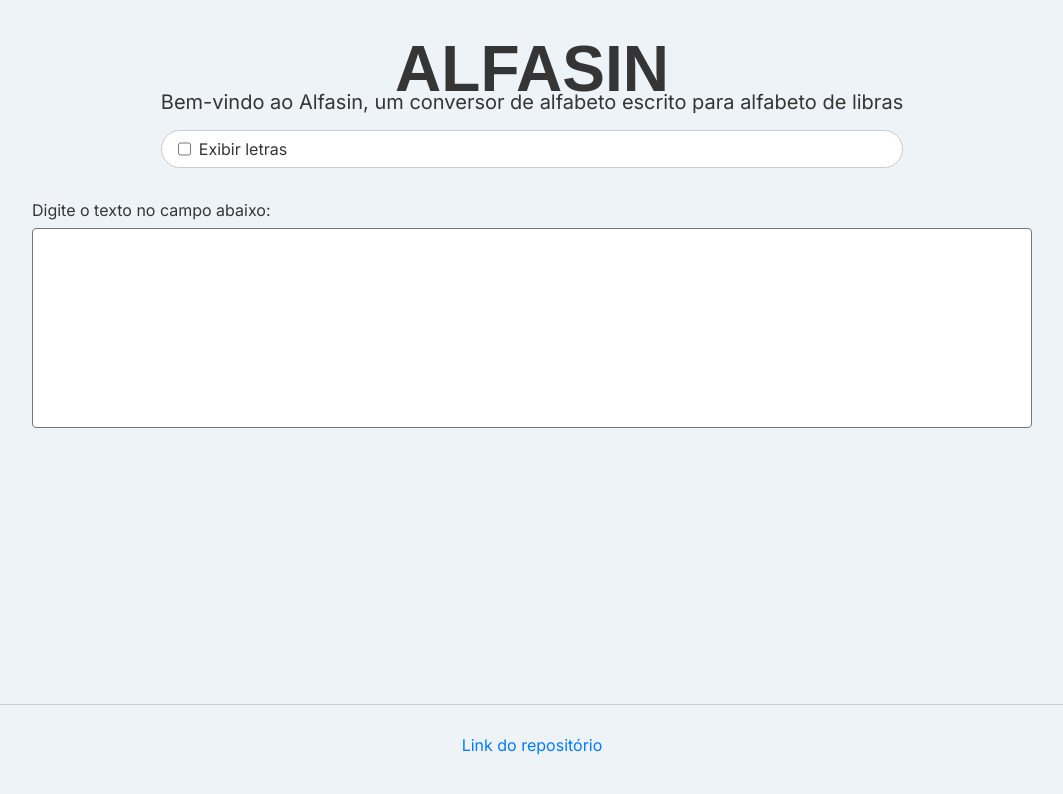
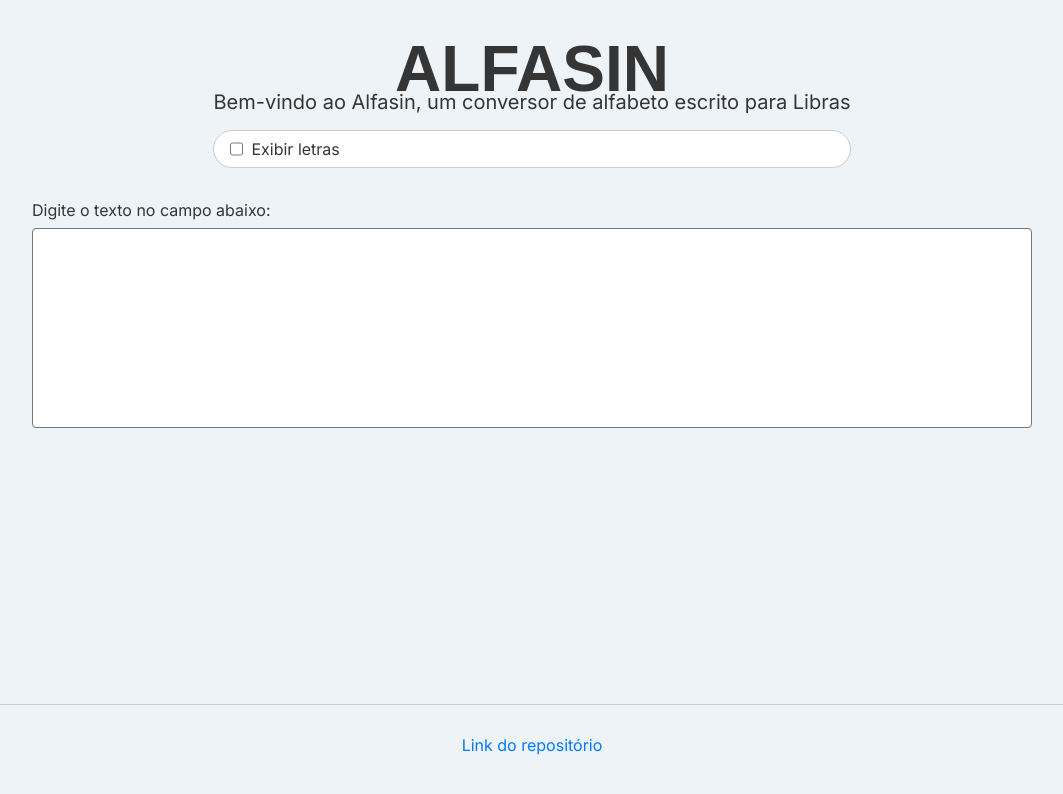
Before and after one commit to victormedeiros1/alfasin, a Vue app: page / in a window 1280 px wide. Shown: the top 794 px of the page, without its empty margins (108-1171 px from the left). Built offline with nearby package versions, Linux system fonts and the light colour scheme; a web font is replaced by a local one.

Commit message:
fix: update title and description for clarity in index.html and App.vue

```diff
--- a/index.html
+++ b/index.html
@@ -6,7 +6,7 @@
     <link rel="preconnect" href="https://fonts.googleapis.com">
     <link rel="preconnect" href="https://fonts.gstatic.com" crossorigin>
     <link href="https://fonts.googleapis.com/css2?family=Inter:ital,opsz,wght@0,14..32,100..900;1,14..32,100..900&family=Vibes&display=swap" rel="stylesheet">
-    <title>Conversor para Libras</title>
+    <title>Alfasin - Conversor de alfabeto escrito para Libras</title>
   </head>
   <body>
     <div id="app"></div>
--- a/src/App.vue
+++ b/src/App.vue
@@ -14,8 +14,7 @@ const toggleCharacters = ref<boolean>(false);
     <div class="header">
       <h1 class="header__title">ALFASIN</h1>
       <p class="header__description">
-        Bem-vindo ao Alfasin, um conversor de alfabeto escrito para alfabeto de
-        libras
+        Bem-vindo ao Alfasin, um conversor de alfabeto escrito para Libras
       </p>
       <div class="header__controls">
         <Controls v-model:toggleCharacters="toggleCharacters" />
```
